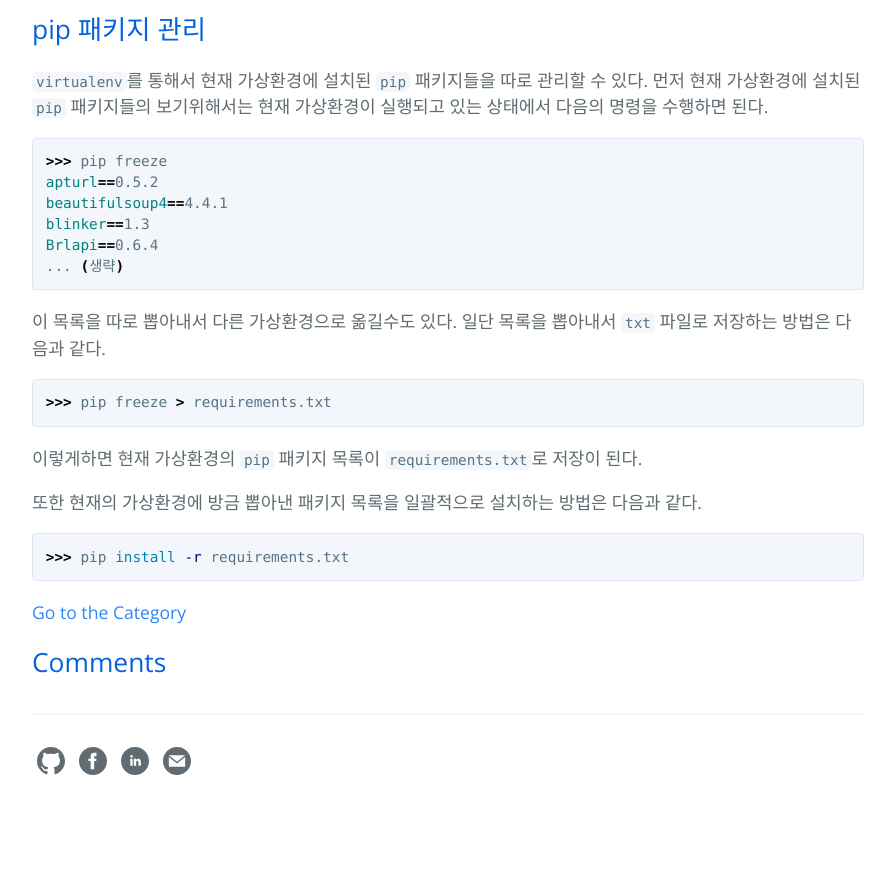
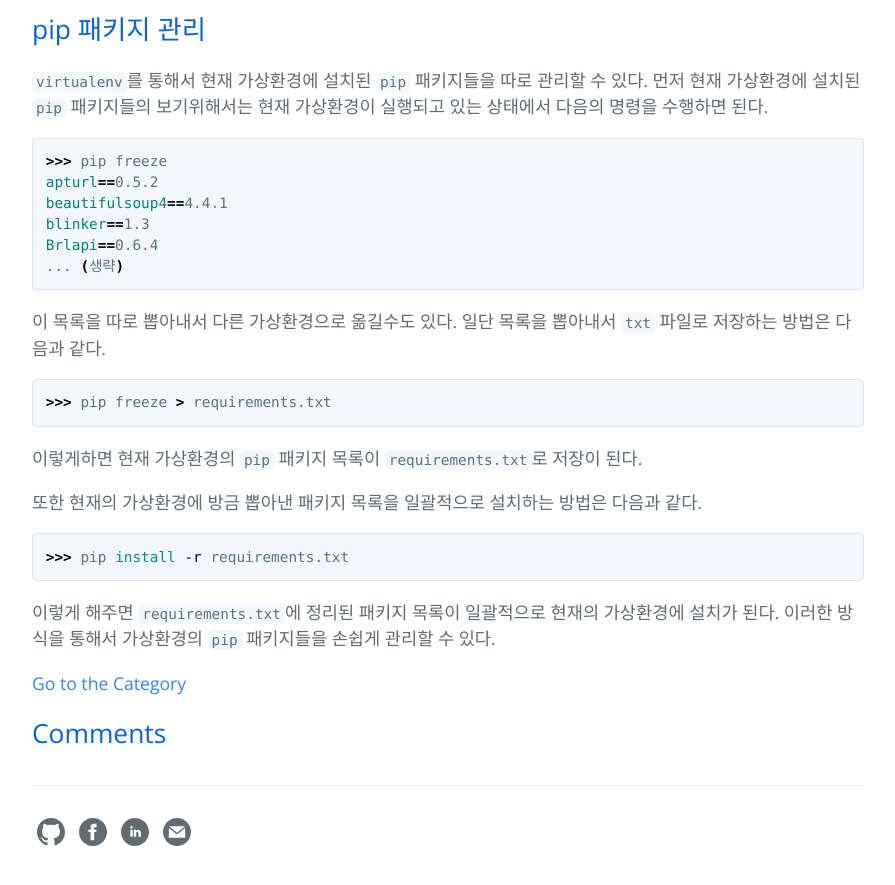
Before and after one commit to hcnoh/hcnoh.github.io, a Jekyll site: the page built from _posts/2018-10-06-virtualenv.md, in a window 1280 px wide and 900 px high, scrolled down 2955 px. Shown: the top 885 px of the window, without its empty margins (192-1087 px from the left). Built offline with Jekyll 4.4.1, drawn with Linux system fonts in a browser that asks for light colours; comment, search, counter and statistics services are not loaded; before the commit the page ends 3784 px from its top, so only the background shows below that.

Commit message:
Update 2018-10-06-virtualenv.md

````diff
--- a/_posts/2018-10-06-virtualenv.md
+++ b/_posts/2018-10-06-virtualenv.md
@@ -104,3 +104,5 @@ Brlapi==0.6.4
 ```bash
 >>> pip install -r requirements.txt
 ```
+
+이렇게 해주면 `requirements.txt`에 정리된 패키지 목록이 일괄적으로 현재의 가상환경에 설치가 된다. 이러한 방식을 통해서 가상환경의 `pip` 패키지들을 손쉽게 관리할 수 있다.
````
